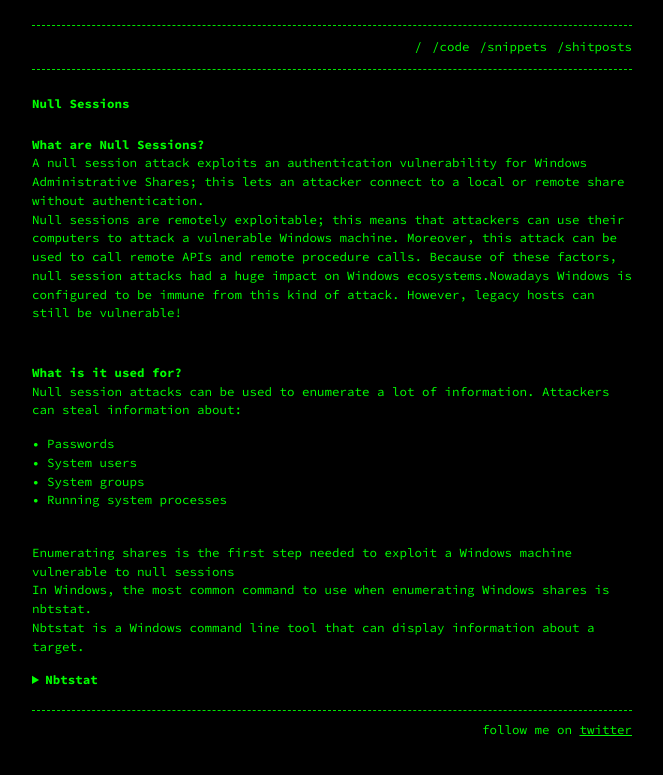
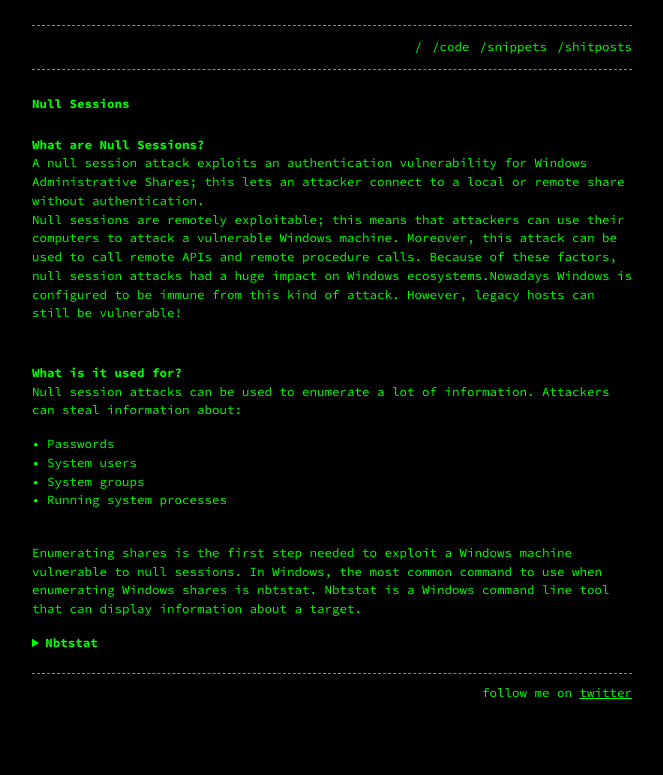
Before and after one commit to a56z/a56z.github.io, a Jekyll site: the page built from _posts/2021-02-17-null-sessions.markdown, in a window 1280 px wide. Shown: the top 775 px of the page, without its empty margins (308-971 px from the left). Built offline with Jekyll 4.4.1, drawn with Linux system fonts in a browser that asks for light colours; Markdown is read by kramdown in place of the engine named in the settings.

```diff
--- a/_posts/2021-02-17-null-sessions.markdown
+++ b/_posts/2021-02-17-null-sessions.markdown
@@ -24,9 +24,7 @@ Null session attacks can be used to enumerate a lot of information. Attackers ca
 • Running system processes
 <br/>
 
-Enumerating shares is the first step needed to exploit a Windows machine vulnerable to null sessions
-In Windows, the most common command to use when enumerating Windows shares is nbtstat.
-Nbtstat is a Windows command line tool that can display information about a target.
+Enumerating shares is the first step needed to exploit a Windows machine vulnerable to null sessions. In Windows, the most common command to use when enumerating Windows shares is nbtstat. Nbtstat is a Windows command line tool that can display information about a target.
 
 <details>
   <summary> <b>Nbtstat</b> </summary>
```
